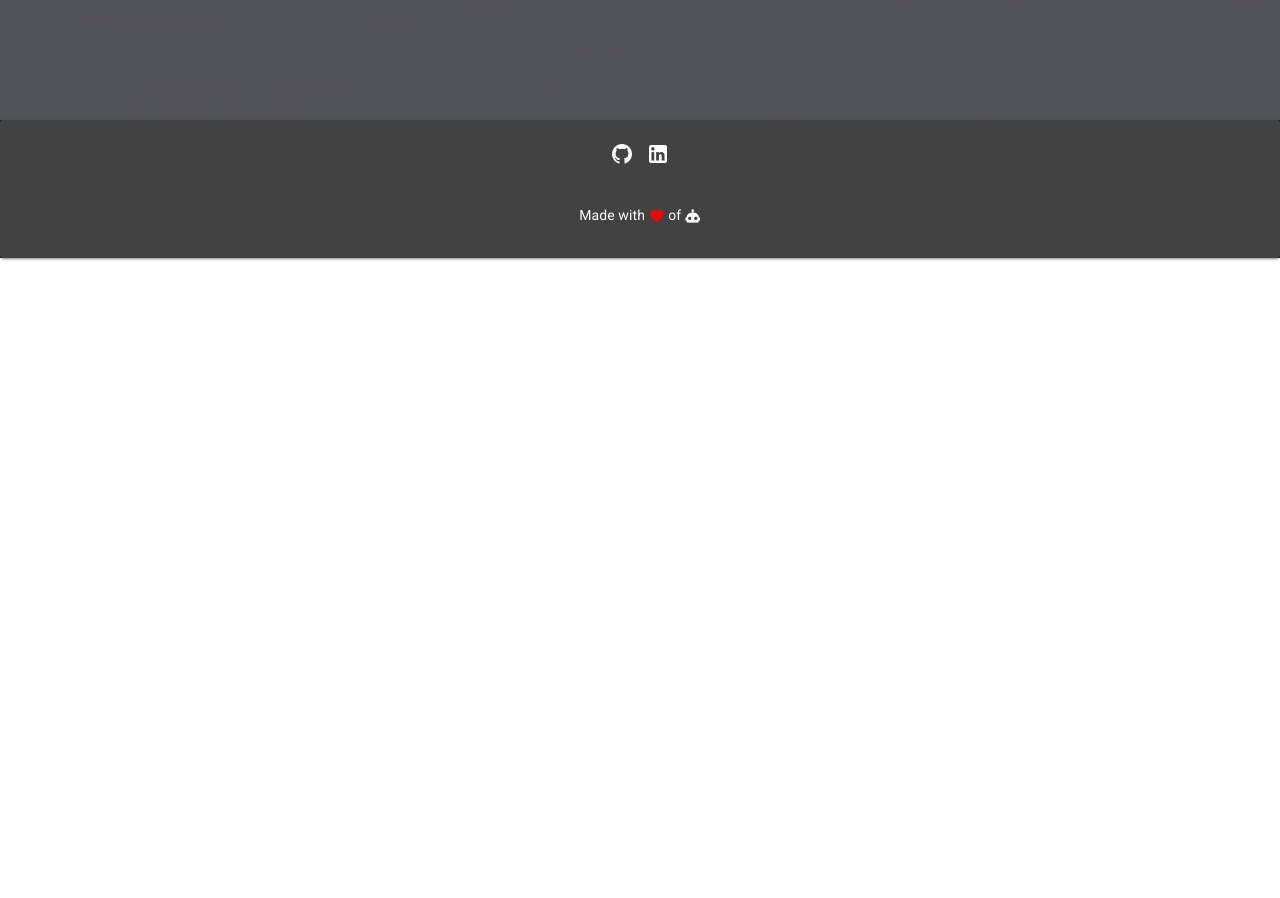
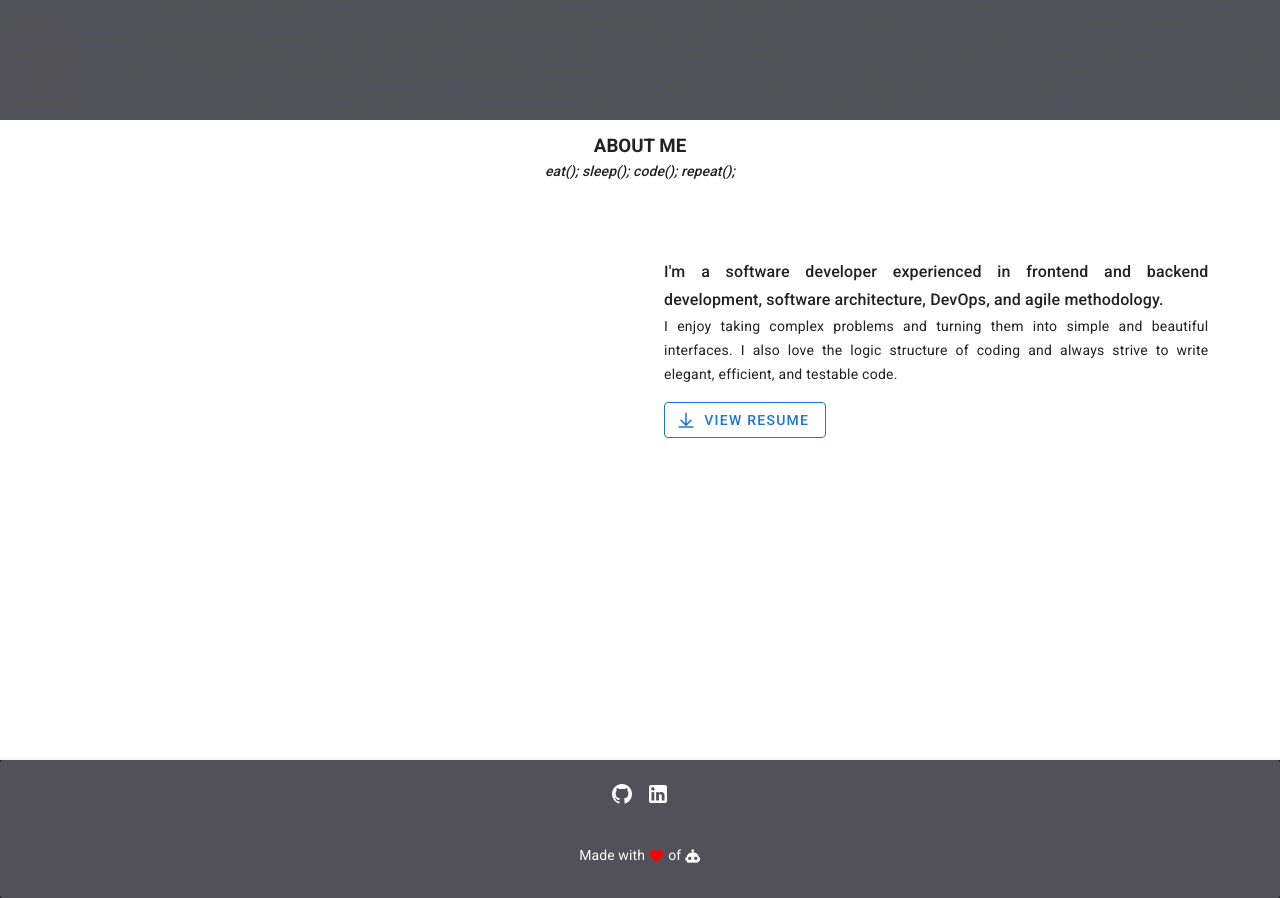
Before and after one commit to ming-tsai/ming-tsai.github.io, a Vue app: page / in a window 1280 px wide. Shown: the part 680-1578 px from the top of the page. Before the commit the page ends 938 px from the top, so only its background shows below. Built offline with nearby package versions, Linux system fonts and the light colour scheme.

Commit message:
chore: add about section

```diff
--- a/src/App.vue
+++ b/src/App.vue
@@ -1,13 +1,17 @@
 <template>
   <v-app>
     <v-main>
-      <landing-page id="landing" />
-      <app-footer id="footer" />
+      <div>
+        <landing-page id="home" />
+        <about id="about" />
+      </div>
     </v-main>
+    <app-footer id="footer" />
   </v-app>
 </template>
 
 <script>
+import About from "./components/About.vue";
 import AppFooter from "./components/AppFooter.vue";
 import LandingPage from "./components/LandingPage.vue";
 
@@ -16,6 +20,7 @@ export default {
 
   components: {
     LandingPage,
+    About,
     AppFooter,
   },
 
--- /dev/null
+++ b/src/components/About.vue
@@ -0,0 +1,58 @@
+<template>
+  <v-container class="about-container">
+    <h3 class="text-center">ABOUT ME</h3>
+    <p class="text-center subtitle-2">
+      <em>eat(); sleep(); code(); repeat();</em>
+    </p>
+    <v-row align="center" justify="center">
+      <v-col sm="6" align="center" justify="center">
+        <v-avatar size="300" class="profile">
+          <v-img src="../assets/images/profile.jpg" alt="Ming Tsai" />
+        </v-avatar>
+      </v-col>
+      <v-col sm="6" cols="auto" align="center" justify="center">
+        <v-container>
+          <p class="text-justify">
+            <span class="subtitle-1 font-weight-medium">
+              I'm a software developer experienced in frontend and backend
+              development, software architecture, DevOps, and agile methodology.
+            </span>
+            <br />
+            <span class="body-2">
+              I enjoy taking complex problems and turning them into simple and
+              beautiful interfaces. I also love the logic structure of coding
+              and always strive to write elegant, efficient, and testable code.
+            </span>
+          </p>
+          <div class="text-sm-left text-center">
+            <v-btn
+              outlined
+              color="primary"
+              href="https://github.com/ming-tsai/ming-tsai/raw/master/docs/curriculum_ming.pdf"
+            >
+              <v-icon left> mdi-arrow-collapse-down </v-icon>
+              View Resume
+            </v-btn>
+          </div>
+        </v-container>
+      </v-col>
+    </v-row>
+  </v-container>
+</template>
+
+
+<script>
+export default {
+  name: "About",
+};
+</script>
+
+<style scoped>
+.avatar {
+  box-shadow: 0 1rem 3rem rgba(0, 0, 0, 0.175) !important;
+}
+
+.about-container {
+  min-height: 80vh;
+}
+</style>
--- a/src/components/AppFooter.vue
+++ b/src/components/AppFooter.vue
@@ -27,6 +27,6 @@ export default {
 <style scoped>
 footer div {
   width: 100% !important;
-  background-color: #424242 !important;
+  background-color: #525159 !important;
 }
 </style>
--- a/src/components/LandingPage.vue
+++ b/src/components/LandingPage.vue
@@ -27,7 +27,7 @@
 
 <script>
 import { MEDIAS } from "@/utils/consts.js";
-import UserMedias from './UserMedias.vue';
+import UserMedias from "./UserMedias.vue";
 
 export default {
   components: { UserMedias },
@@ -77,7 +77,7 @@ export default {
 
 <style scoped>
 div.v-parallax {
-  height: 100%;
+  height: 100vh;
   opacity: 0.75;
 }
 
```
Also changed, not shown: src/assets/images/profile.jpg (added).
